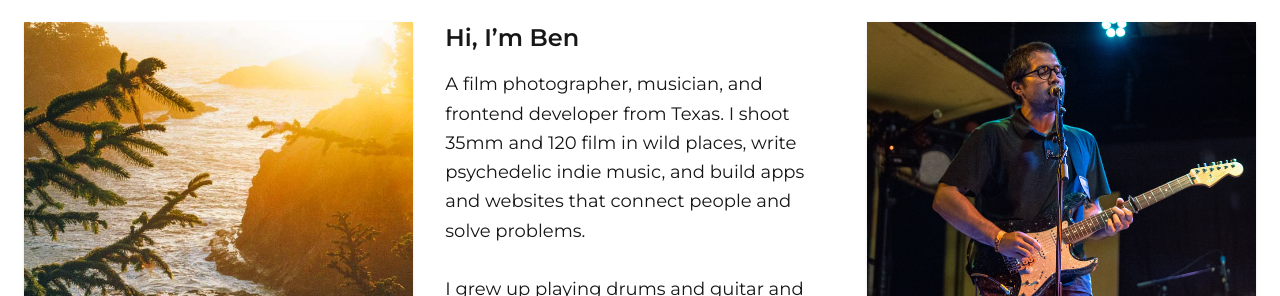
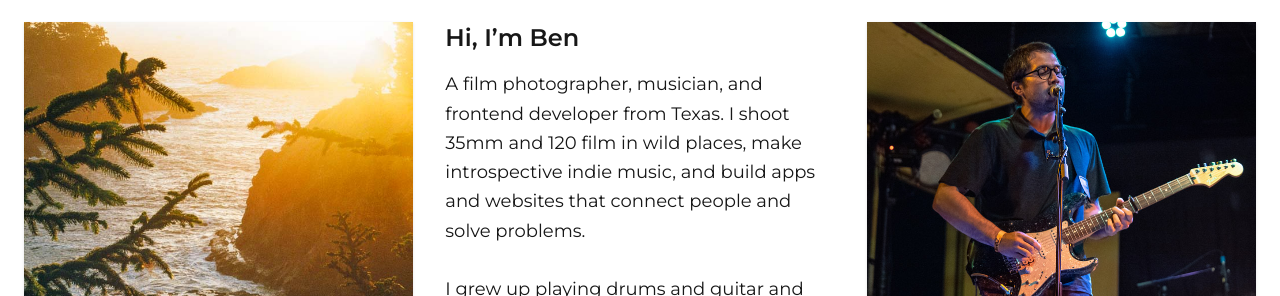
Before and after one commit to benbalusek/benbalusek, a Next.js app: page /about in a window 1280 px wide. Shown: the part 380-676 px from the top of the page. Built offline with nearby package versions, Linux system fonts and the light colour scheme.

Commit message:
updated about me

```diff
--- a/app/_components/about/AboutMe.tsx
+++ b/app/_components/about/AboutMe.tsx
@@ -36,7 +36,7 @@ function AboutMe() {
           <h2 className="text-2xl font-semibold mb-4">Hi, I’m Ben</h2>
           <p>
             A film photographer, musician, and frontend developer from Texas. I
-            shoot 35mm and 120 film in wild places, write psychedelic indie
+            shoot 35mm and 120 film in wild places, make introspective indie
             music, and build apps and websites that connect people and solve
             problems.
           </p>
```
